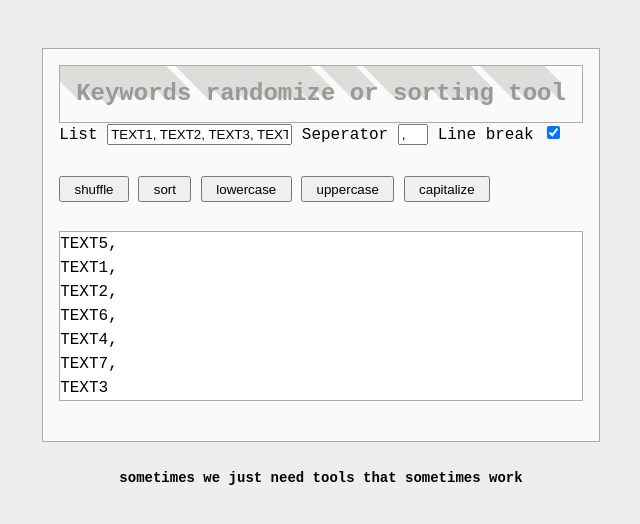
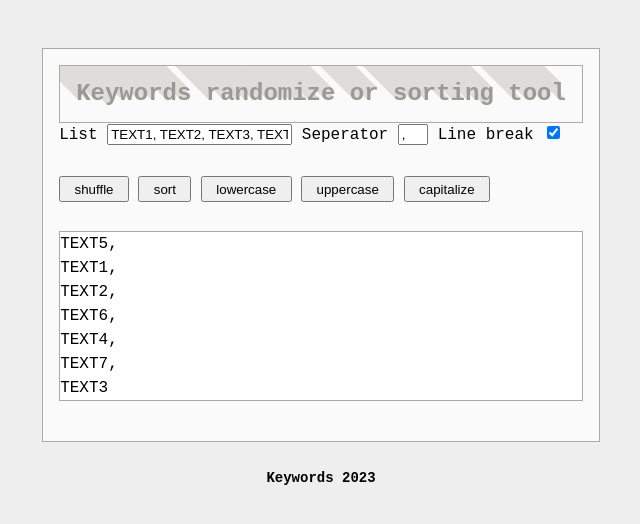
Before and after one commit to KostasSliazas/keywords, a plain HTML site: page index.html in a window 1280 px wide. Shown: the whole page, without its empty margins (319-959 px from the left). Drawn offline with Linux system fonts and the light colour scheme.

Commit message:
Add files via upload

```diff
--- a/index.html
+++ b/index.html
@@ -141,7 +141,7 @@
     </div>
   </main>
   <footer>
-    <h6>sometimes we just need tools that sometimes work</h6>
+    <h6>Keywords 2023</h6>
   </footer>
   <script>
     const inputs = document.getElementById('input')
```
